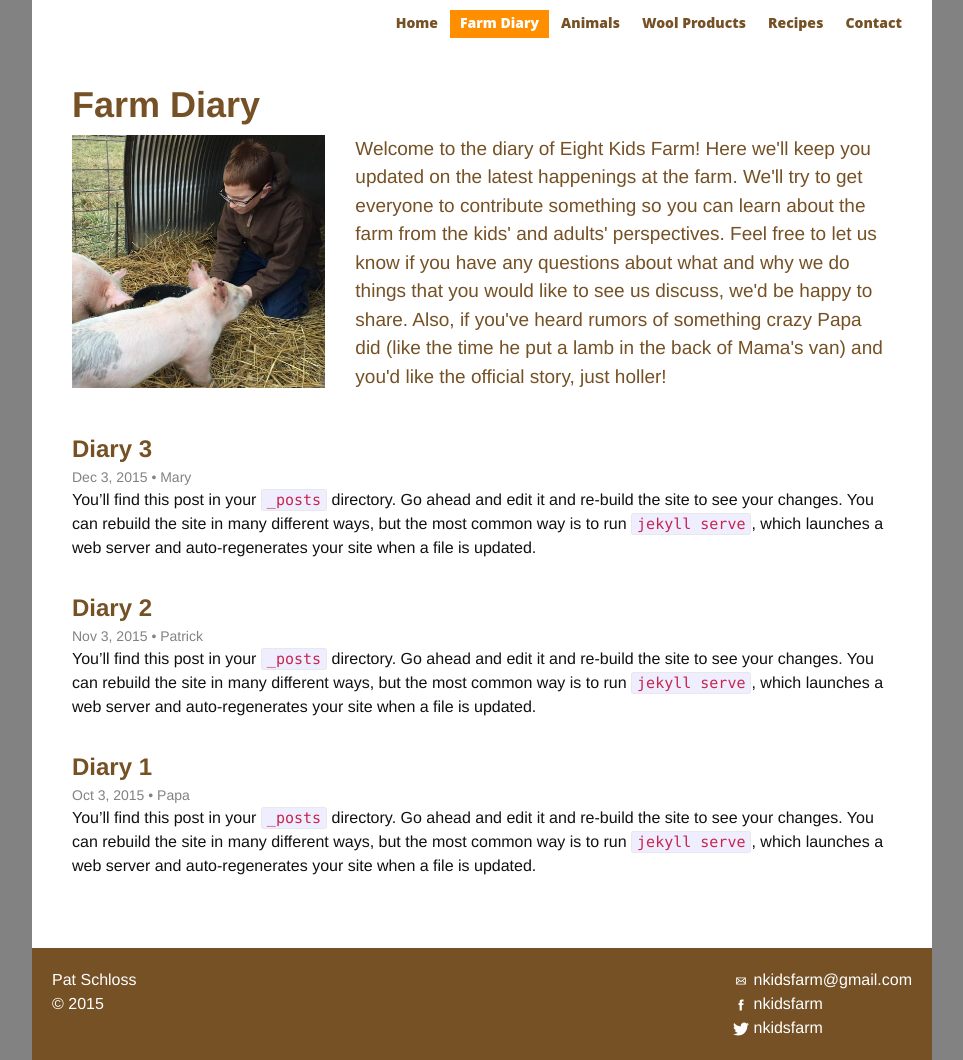
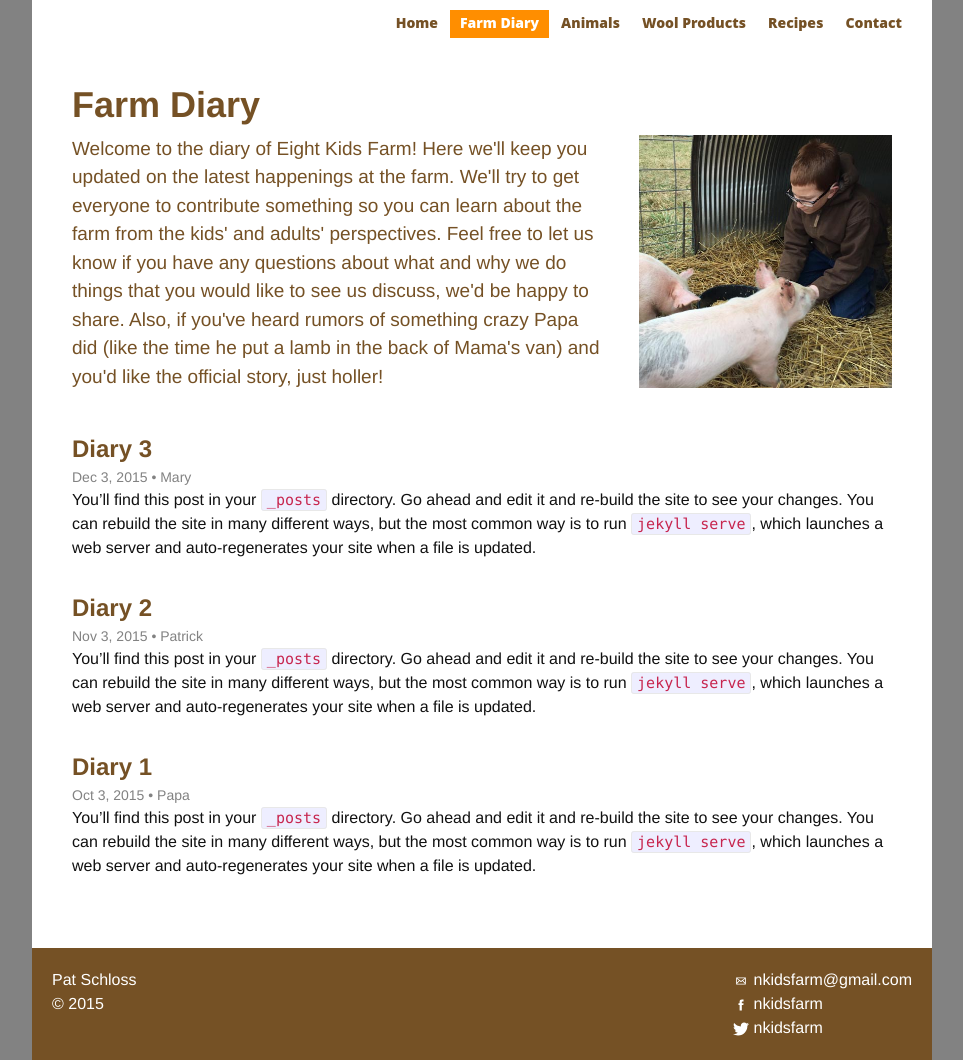
Before and after one commit to pschloss/nkidsfarm.github.io, a Jekyll site: the page built from diary/index.html, in a window 1280 px wide. Shown: the whole page, without its empty margins (158-1121 px from the left). Built offline with Jekyll 4.4.1, drawn with Linux system fonts in a browser that asks for light colours.

Commit message:
Add folder YAML to highlight navbar correctly

```diff
--- a/_sass/_layout.scss
+++ b/_sass/_layout.scss
@@ -200,9 +200,10 @@
 }
 
 .post-title {
-    font-size: 42px;
-    letter-spacing: -1px;
+    font-size: 36px;
+    font-weight: 800;
     line-height: 1;
+	color: #755125;
 
     @include media-query($on-laptop) {
         font-size: 36px;
--- a/diary/index.html
+++ b/diary/index.html
@@ -6,17 +6,18 @@
 	<div class="container-fluid">
 		<h2>Farm Diary</h2>
 		<div class="row" style="margin-bottom:40px">
+			<div class="col-xs-8 blurb">
+				Welcome to the diary of Eight Kids Farm! Here we'll keep you updated on the latest happenings at the farm. We'll try to get everyone to contribute something so you can learn about the farm from the kids' and adults' perspectives. Feel free to let us know if you have any questions about what and why we do things that you would like to see us discuss, we'd be happy to share. Also, if you've heard rumors of something crazy Papa did (like the time he put a lamb in the back of Mama's van) and you'd like the official story, just holler!
+			</div>
 			<div class="col-xs-4">
 				<img src="../assets/img/patrick_pigs.jpg" alt="Farm Diary" class=" img-responsive">
 			</div>
-			<div class="col-xs-8 blurb">
-				Welcome to the diary of Eight Kids Farm! Here we'll keep you updated on the latest happenings at the farm. We'll try to get everyone to contribute something so you can learn about the farm from the kids' and adults' perspectives. Feel free to let us know if you have any questions about what and why we do things that you would like to see us discuss, we'd be happy to share. Also, if you've heard rumors of something crazy Papa did (like the time he put a lamb in the back of Mama's van) and you'd like the official story, just holler!
-			</div>
+
 		</div>
 
 	<ul>
 	  {% for post in site.posts %}
-		{% if post.category == "diary" %}
+		{% if post.folder == "diary" %}
 			<li>
 				<a class="diary-title" href="{{ post.url | prepend: site.baseurl }}">{{ post.title }}</a>
 				<p class="post-meta">{{ post.date | date: "%b %-d, %Y" }}{% if post.author %} • {{ post.author }}{% endif %}</p>
```
Also changed, not shown: _posts/2015-12-28-diary_1.md (+1 -1 lines), _posts/2015-12-28-diary_2.md (+1 -1 lines), _posts/2015-12-28-diary_3.md (+1 -1 lines).
